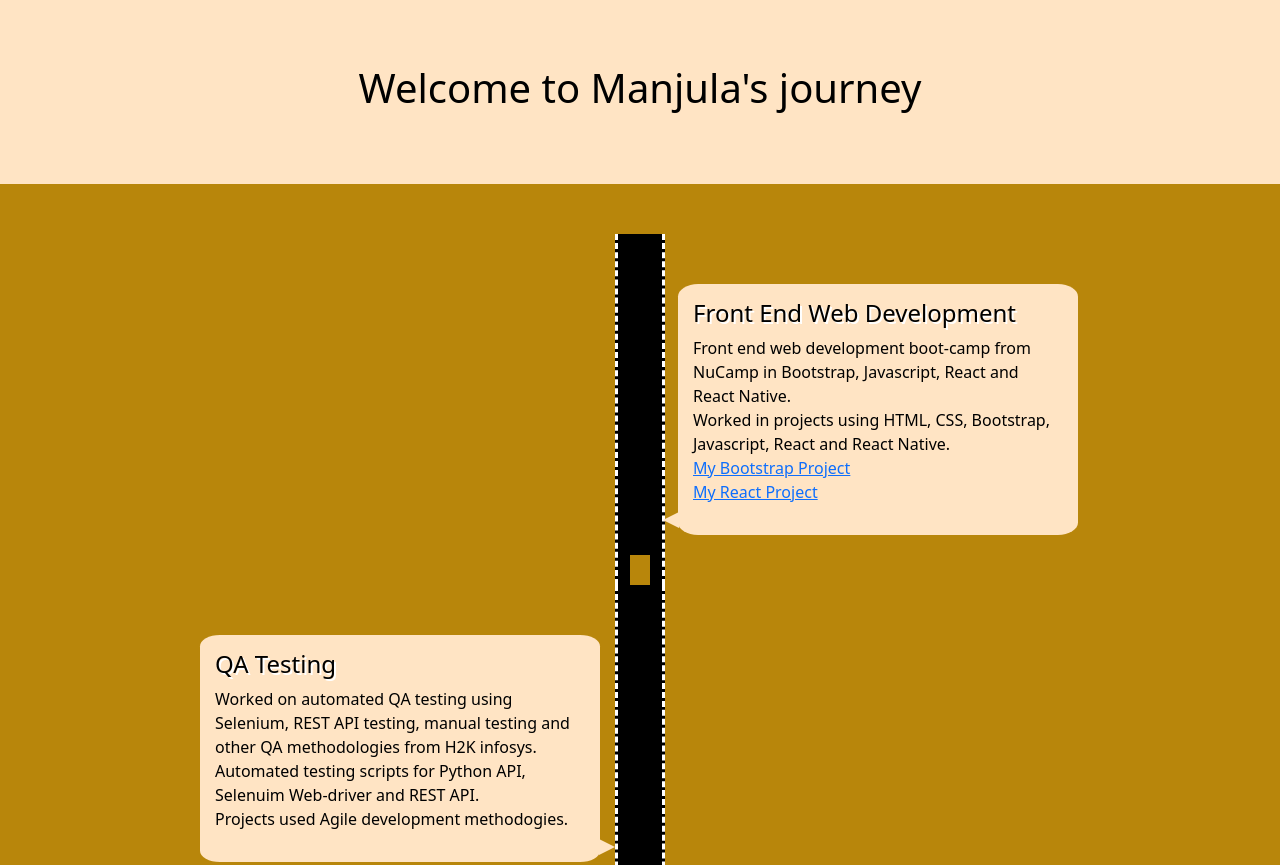
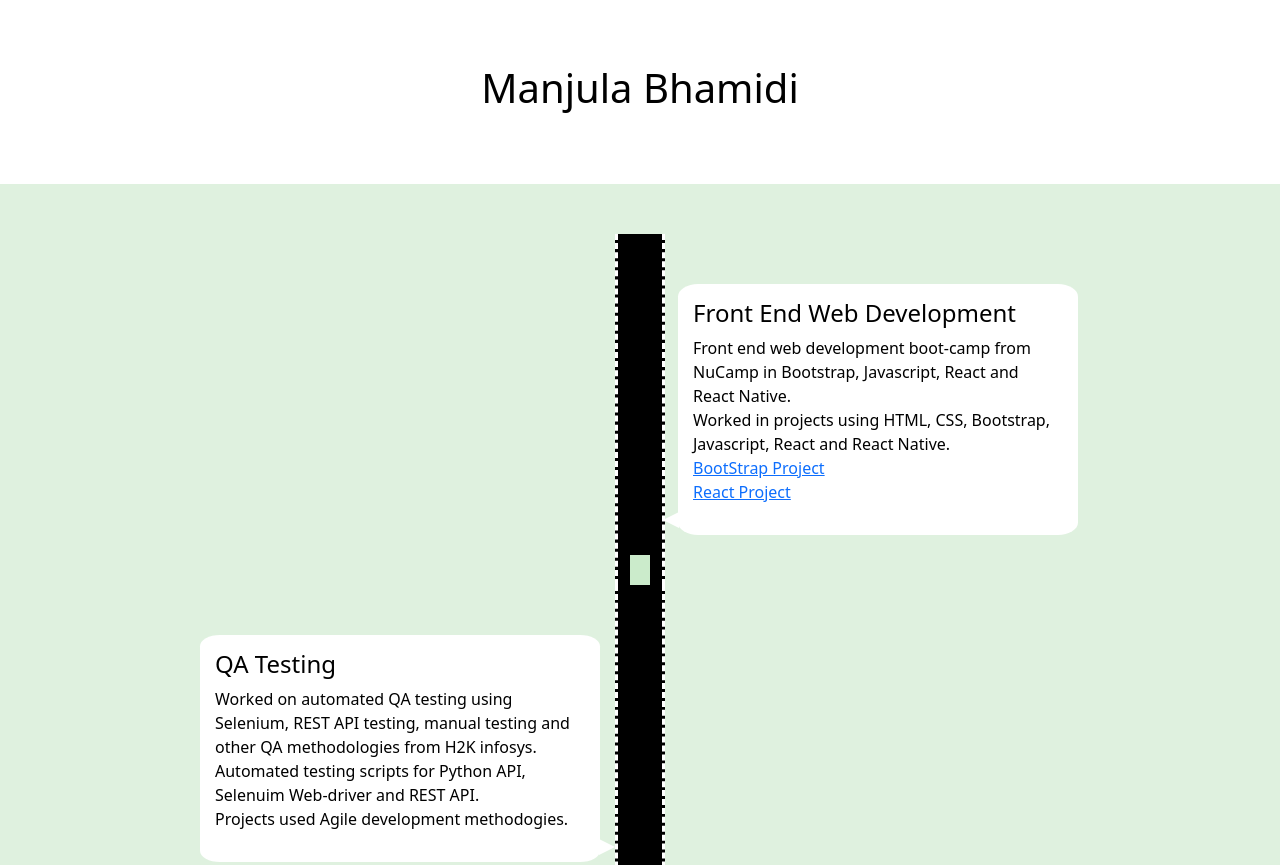
Before and after one commit to mbham2/mBhamidi, a plain HTML site: page index.html in a window 1280 px wide. Shown: the top 865 px of the page. Drawn offline with nearby package versions, Linux system fonts and the light colour scheme.

Commit message:
Second Commit

```diff
--- a/index.html
+++ b/index.html
@@ -13,7 +13,7 @@
 </head>
 
 <body>
-    <h1>Welcome to Manjula's journey</h1>
+    <h1>Manjula Bhamidi</h1>
 
     <section class="projects">
         <ul>
@@ -22,8 +22,8 @@
                     <h4>Front End Web Development</h4>
                     <p>Front end web development boot-camp from NuCamp in Bootstrap, Javascript, React and React Native.
                         <br>Worked in projects using HTML, CSS, Bootstrap, Javascript, React and React Native.
-                        <br><a href="https://musiccafe.netlify.app/">My Bootstrap Project</a>
-                        <br><a href="https://updatecalendar.netlify.app/">My React Project</a>
+                        <br><a href="https://musiccafe.netlify.app/">BootStrap Project</a>
+                        <br><a href="https://updatecalendar.netlify.app/">React Project</a>
                     </p>
                 </div>
             </li>
--- a/mycss.css
+++ b/mycss.css
@@ -7,7 +7,7 @@
 }
 
 body {
-    background-color:bisque;
+    background-color:none;
     font-size:medium;
     color:black;
 }
@@ -31,7 +31,7 @@ h4 {
     }
 
     .projects ul{
-        background:darkgoldenrod;
+        background:rgb(223, 241, 223);
         padding:50px 0;
     }
     .projects ul li {
@@ -56,7 +56,7 @@ h4 {
         transform: translateX(-50%);
         width:20px;
         height:30px;
-        background:darkgoldenrod;
+        background:white;
     }
 
     .projects ul li div {
@@ -64,7 +64,7 @@ h4 {
         bottom:0;
         width: 400px;
         padding:15px;
-        background:bisque;
+        background:white;
         border-radius: 5%;
         }
 
@@ -83,7 +83,7 @@ h4 {
     .projects ul li:nth-child(odd) div::before {
         left:-15px;
         border-width: 8px 16px 8px 0;
-        border-color:transparent bisque transparent transparent;
+        border-color:transparent white transparent transparent;
      }
      .projects ul li:nth-child(even) div {
         left:-418px;
@@ -91,7 +91,7 @@ h4 {
     .projects ul li:nth-child(even) div::before {
         right:-15px;
         border-width: 8px 0 8px 16px;
-        border-color:transparent transparent transparent bisque;
+        border-color:transparent transparent transparent white;
      }
 
 /*Effects
@@ -101,7 +101,7 @@ h4 {
 }
 
 .projects ul li.in-view::after {
-    background:darkgoldenrod;
+    background:rgb(203, 235, 203);
 }
 
 .projects ul li div {
@@ -141,6 +141,6 @@ h4 {
     .projects ul li:nth-child(even) div::before {
         left:-15px;
         border-width: 8px 16px 8px 0;
-        border-color: transparent bisque transparent transparent;
+        border-color: transparent white transparent transparent;
     }
 }
```
